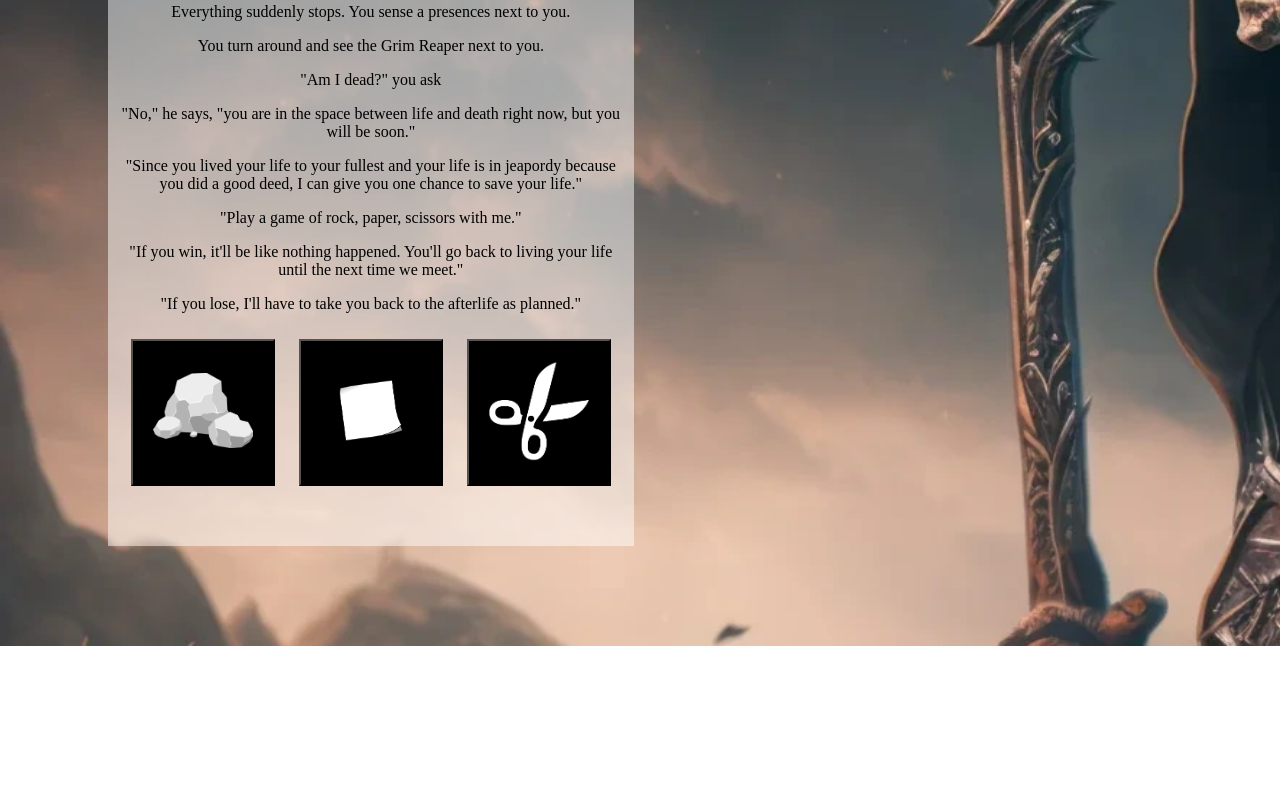
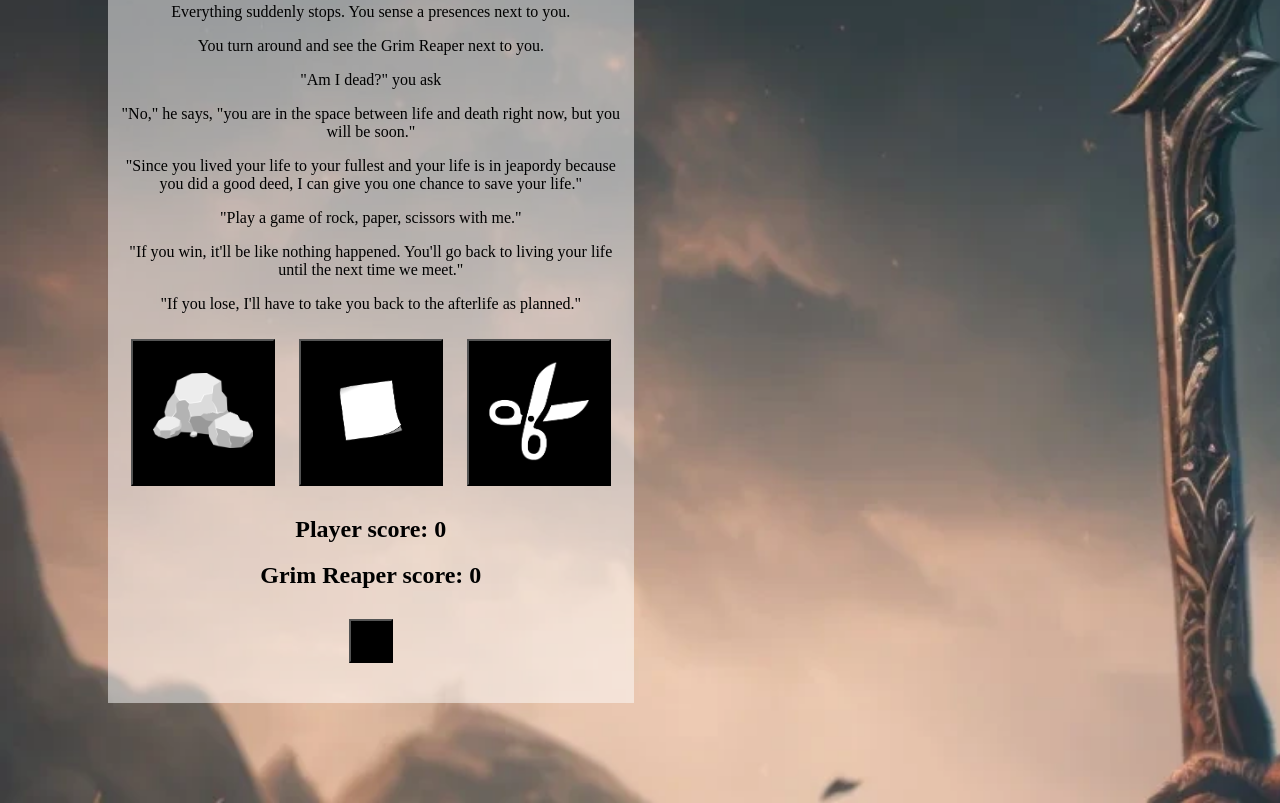
Before and after one commit to yh63935/rock-paper-scissors, a plain HTML site: page index.html in a window 1280 px wide. Shown: the part 407-1210 px from the top of the page. Before the commit the page ends 1053 px from the top, so only its background shows below. Drawn offline with Linux system fonts and the light colour scheme.

Commit message:
Add try again button to reset the game.

```diff
--- a/index.html
+++ b/index.html
@@ -37,6 +37,7 @@
                 <h2 class = "computerScore"></h2>
             </div>
             <div class = "results"></div>
+            <button class = "try-again"></button>
         </div>
         <script src = "index.js"></script>
     </body>
--- a/index.js
+++ b/index.js
@@ -4,7 +4,8 @@ let computerScore = 0
 const rockBtn = document.querySelector(".rock");
 const paperBtn = document.querySelector('.paper');
 const scissorsBtn = document.querySelector('.scissors');
-const playerSelectionBtns = document.querySelectorAll("button");
+const playerSelectionBtns = document.querySelectorAll("button:not(.try-again)");
+const tryAgainBtn = document.querySelector(".try-again")
 const resultsEl = document.querySelector(".results");
 const playerScoreEl = document.querySelector(".playerScore")
 const computerScoreEl = document.querySelector(".computerScore")
@@ -45,21 +46,26 @@ function playRound(playerSelection, computerSelection) {
 
 // Play a game of rock, paper, scissors that ends when player or computer reaches 5 points
 function game() {
+            tryAgainBtn.addEventListener("click", () => {
+                resetGame();
+                playerScoreEl.innerText = "Player score: " + playerScore;
+                computerScoreEl.innerText = "Grim Reaper score: " + computerScore;
+            });
             playerSelectionBtns.forEach(btn => {
                 btn.addEventListener("click", () => {
                     if (playerScore < 5 && computerScore < 5) {
                         playRound(btn.className, getComputerChoice())
                     }
                     else {
-                        resetGame();
                         displayResults();
                     }
-
                     playerScoreEl.innerText = "Player score: " + playerScore;
                     computerScoreEl.innerText = "Grim Reaper score: " + computerScore;
 
                 })
             })
+            playerScoreEl.innerText = "Player score: " + playerScore;
+            computerScoreEl.innerText = "Grim Reaper score: " + computerScore;
 }
 
 function resetGame() {
```
